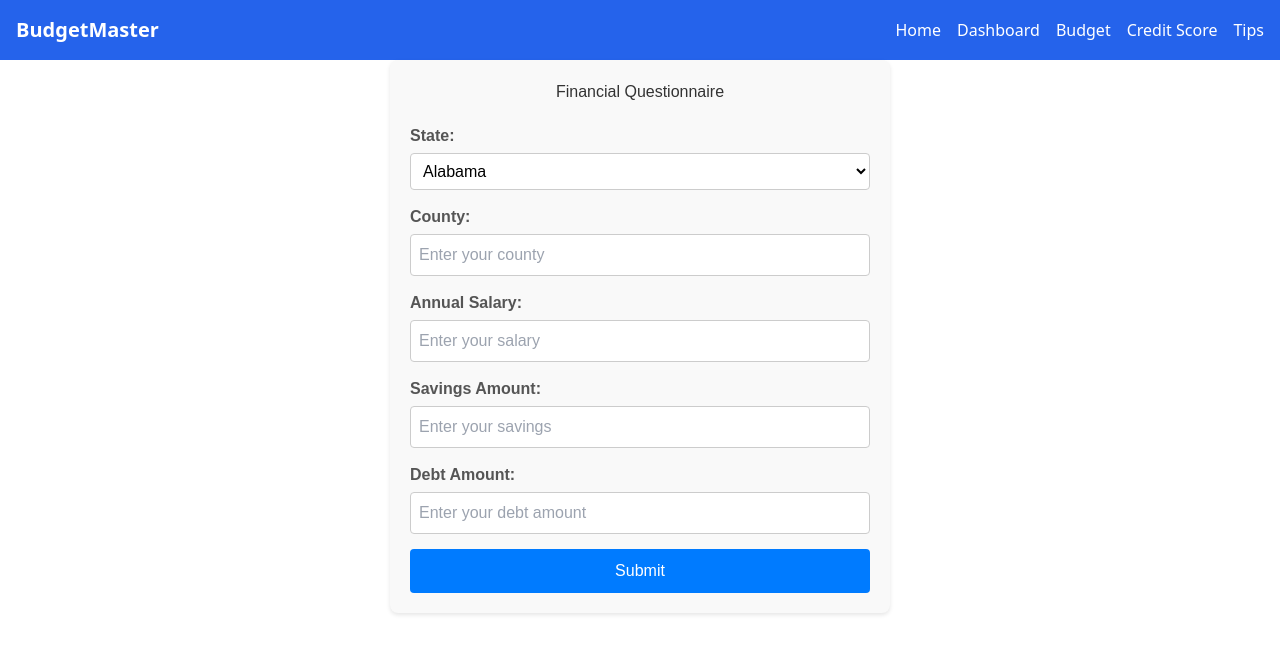
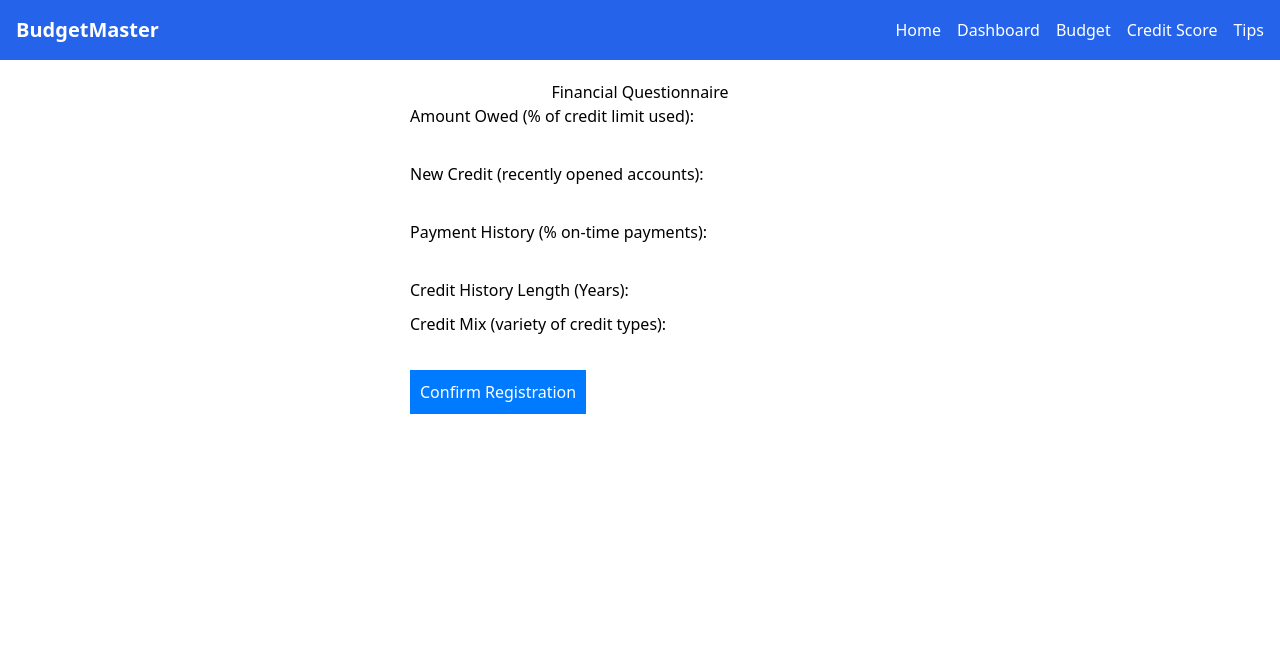
Before and after one commit to mattmars3/DoughJo, a React (Create React App) app in the folder frontend/: page /questionnaire in a window 1280 px wide. Shown: the top 654 px of the page. Built offline with nearby package versions, Linux system fonts and the light colour scheme.

Commit message:
frontend changes

```diff
--- a/frontend/package.json
+++ b/frontend/package.json
@@ -8,7 +8,9 @@
     "@testing-library/react": "^16.2.0",
     "@testing-library/user-event": "^13.5.0",
     "axios": "^1.8.1",
+    "chart.js": "^4.4.8",
     "react": "^19.0.0",
+    "react-chartjs-2": "^5.3.0",
     "react-dom": "^19.0.0",
     "react-router-dom": "^7.2.0",
     "react-scripts": "5.0.1",
--- a/frontend/src/App.js
+++ b/frontend/src/App.js
@@ -2,8 +2,6 @@ import React from "react";
 import { BrowserRouter as Router, Routes, Route } from "react-router-dom";
 
 // Import Pages
-import Questionnaire from "./pages/Questionnaire";
-
 import HomePage from "./pages/HomePage";
 import Login from "./pages/Login";
 import Register from "./pages/Register";
@@ -32,8 +30,6 @@ function App() {
         <Route path="/budget" element={<BudgetPage />} />
         <Route path="/credit" element={<CreditPage />} />
         <Route path="/tips" element={<TipsPage />} />
-        <Route path="/questionnaire" element={<Questionnaire />} />
-
       </Routes>
     </Router>
   );
--- a/frontend/src/pages/Dashboard.js
+++ b/frontend/src/pages/Dashboard.js
@@ -1,9 +1,29 @@
-import React from "react";
+import React, { useEffect, useState } from "react";
 
 function Dashboard() {
+  const [creditScore, setCreditScore] = useState(null);
+
+  useEffect(() => {
+    const storedScore = localStorage.getItem("creditScore");
+    console.log("Retrieved Credit Score:", storedScore); // Debugging log
+
+    if (storedScore) {
+      setCreditScore(storedScore);
+    }
+  }, []);
+
   return (
     <div className="flex items-center justify-center h-screen bg-gray-100">
-      <h1 className="text-3xl font-bold">Dashboard</h1>
+      <div className="text-center">
+        <h1 className="text-3xl font-bold">Dashboard</h1>
+        {creditScore ? (
+          <p className="text-xl mt-4">
+            Your Credit Score: <span className="font-bold text-blue-600">{creditScore}</span>
+          </p>
+        ) : (
+          <p className="text-xl mt-4">No credit score available. Please complete the questionnaire.</p>
+        )}
+      </div>
     </div>
   );
 }
--- a/frontend/src/pages/QuestionnairePage.js
+++ b/frontend/src/pages/QuestionnairePage.js
@@ -1,171 +1,98 @@
-import React from 'react';
+import React, { useState } from 'react';
+import { useNavigate } from 'react-router-dom';
 
 const QuestionnairePage = () => {
-  // List of all 50 U.S. states in alphabetical order
-  const states = [
-    { value: 'AL', label: 'Alabama' },
-    { value: 'AK', label: 'Alaska' },
-    { value: 'AZ', label: 'Arizona' },
-    { value: 'AR', label: 'Arkansas' },
-    { value: 'CA', label: 'California' },
-    { value: 'CO', label: 'Colorado' },
-    { value: 'CT', label: 'Connecticut' },
-    { value: 'DE', label: 'Delaware' },
-    { value: 'FL', label: 'Florida' },
-    { value: 'GA', label: 'Georgia' },
-    { value: 'HI', label: 'Hawaii' },
-    { value: 'ID', label: 'Idaho' },
-    { value: 'IL', label: 'Illinois' },
-    { value: 'IN', label: 'Indiana' },
-    { value: 'IA', label: 'Iowa' },
-    { value: 'KS', label: 'Kansas' },
-    { value: 'KY', label: 'Kentucky' },
-    { value: 'LA', label: 'Louisiana' },
-    { value: 'ME', label: 'Maine' },
-    { value: 'MD', label: 'Maryland' },
-    { value: 'MA', label: 'Massachusetts' },
-    { value: 'MI', label: 'Michigan' },
-    { value: 'MN', label: 'Minnesota' },
-    { value: 'MS', label: 'Mississippi' },
-    { value: 'MO', label: 'Missouri' },
-    { value: 'MT', label: 'Montana' },
-    { value: 'NE', label: 'Nebraska' },
-    { value: 'NV', label: 'Nevada' },
-    { value: 'NH', label: 'New Hampshire' },
-    { value: 'NJ', label: 'New Jersey' },
-    { value: 'NM', label: 'New Mexico' },
-    { value: 'NY', label: 'New York' },
-    { value: 'NC', label: 'North Carolina' },
-    { value: 'ND', label: 'North Dakota' },
-    { value: 'OH', label: 'Ohio' },
-    { value: 'OK', label: 'Oklahoma' },
-    { value: 'OR', label: 'Oregon' },
-    { value: 'PA', label: 'Pennsylvania' },
-    { value: 'RI', label: 'Rhode Island' },
-    { value: 'SC', label: 'South Carolina' },
-    { value: 'SD', label: 'South Dakota' },
-    { value: 'TN', label: 'Tennessee' },
-    { value: 'TX', label: 'Texas' },
-    { value: 'UT', label: 'Utah' },
-    { value: 'VT', label: 'Vermont' },
-    { value: 'VA', label: 'Virginia' },
-    { value: 'WA', label: 'Washington' },
-    { value: 'WV', label: 'West Virginia' },
-    { value: 'WI', label: 'Wisconsin' },
-    { value: 'WY', label: 'Wyoming' },
-  ];
+  const navigate = useNavigate();
+  const [creditScore, setCreditScore] = useState(null);
+  const [amountOwed, setAmountOwed] = useState('');
+  const [newCredit, setNewCredit] = useState('');
+  const [paymentHistory, setPaymentHistory] = useState('');
+  const [creditHistoryLength, setCreditHistoryLength] = useState('');
+  const [creditMix, setCreditMix] = useState('');
+
+  const calculateCreditScore = () => {
+    let score = 600;
+
+    if (paymentHistory >= 95) score += 100;
+    else if (paymentHistory >= 80) score += 50;
+    else if (paymentHistory >= 60) score -= 50;
+    else score -= 150;
+
+    if (amountOwed < 10) score += 80;
+    else if (amountOwed < 30) score += 40;
+    else if (amountOwed < 50) score -= 30;
+    else if (amountOwed < 75) score -= 80;
+    else score -= 150;
+
+    if (creditHistoryLength > 15) score += 70;
+    else if (creditHistoryLength > 8) score += 50;
+    else if (creditHistoryLength > 3) score += 20;
+    else if (creditHistoryLength > 1) score -= 50;
+    else score -= 100;
+
+    if (newCredit === 0) score += 30;
+    else if (newCredit <= 2) score += 10;
+    else if (newCredit <= 5) score -= 30;
+    else score -= 70;
+
+    if (creditMix >= 3) score += 40;
+    else if (creditMix === 2) score += 20;
+    else if (creditMix === 1) score += 5;
+    else score -= 30;
+
+    score = Math.max(350, Math.min(850, score)); // Keep score within valid range
+    setCreditScore(score); // Update state
+    return score;
+  };
+
+  const handleConfirmRegistration = () => {
+    const finalScore = calculateCreditScore(); // Ensure the score is calculated
+    console.log("Final Credit Score:", finalScore); // Debugging log
+    localStorage.setItem("creditScore", finalScore); // Save score to localStorage
+    navigate("/dashboard"); // Redirect to dashboard
+};
 
   return (
     <div style={styles.container}>
       <h2 style={styles.heading}>Financial Questionnaire</h2>
-      <form style={styles.form}>
+
+      {/* Input fields for credit factors */}
       <div style={styles.formGroup}>
-          <label style={styles.label}>State:</label>
-          <select style={styles.select}>
-            {states.map((state) => (
-              <option key={state.value} value={state.value}>
-                {state.label}
-              </option>
-            ))}
-          </select>
+        <label>Amount Owed (% of credit limit used):</label>
+        <input type="number" value={amountOwed} onChange={(e) => setAmountOwed(Number(e.target.value))} />
       </div>
 
       <div style={styles.formGroup}>
-          <label style={styles.label}>County:</label>
-          <input
-            type="text"
-            placeholder="Enter your county"
-            style={styles.input}
-          />
+        <label>New Credit (recently opened accounts):</label>
+        <input type="number" value={newCredit} onChange={(e) => setNewCredit(Number(e.target.value))} />
       </div>
 
       <div style={styles.formGroup}>
-          <label style={styles.label}>Annual Salary:</label>
-          <input
-            type="number"
-            placeholder="Enter your salary"
-            style={styles.input}
-          />
+        <label>Payment History (% on-time payments):</label>
+        <input type="number" value={paymentHistory} onChange={(e) => setPaymentHistory(Number(e.target.value))} />
       </div>
 
       <div style={styles.formGroup}>
-          <label style={styles.label}>Savings Amount:</label>
-          <input
-            type="number"
-            placeholder="Enter your savings"
-            style={styles.input}
-          />
+        <label>Credit History Length (Years):</label>
+        <input type="number" value={creditHistoryLength} onChange={(e) => setCreditHistoryLength(Number(e.target.value))} />
       </div>
 
       <div style={styles.formGroup}>
-          <label style={styles.label}>Debt Amount:</label>
-          <input
-            type="number"
-            placeholder="Enter your debt amount"
-            style={styles.input}
-          />
+        <label>Credit Mix (variety of credit types):</label>
+        <input type="number" value={creditMix} onChange={(e) => setCreditMix(Number(e.target.value))} />
       </div>
 
-        <button type="submit" style={styles.button}>
-          Submit
-        </button>
-      </form>
+      {/* Confirm Registration Button */}
+      <button onClick={handleConfirmRegistration} style={styles.button}>Confirm Registration</button>
     </div>
   );
 };
 
-// Basic inline styles for visual appeal
 const styles = {
-  container: {
-    maxWidth: '500px',
-    margin: '0 auto',
-    padding: '20px',
-    fontFamily: 'Arial, sans-serif',
-    backgroundColor: '#f9f9f9',
-    borderRadius: '8px',
-    boxShadow: '0 2px 4px rgba(0, 0, 0, 0.1)',
-  },
-  heading: {
-    textAlign: 'center',
-    color: '#333',
-    marginBottom: '20px',
-  },
-  form: {
-    display: 'flex',
-    flexDirection: 'column',
-    gap: '15px',
-  },
-  formGroup: {
-    display: 'flex',
-    flexDirection: 'column',
-    gap: '5px',
-  },
-  label: {
-    fontWeight: 'bold',
-    color: '#555',
-  },
-  input: {
-    padding: '8px',
-    borderRadius: '4px',
-    border: '1px solid #ccc',
-    fontSize: '16px',
-  },
-  select: {
-    padding: '8px',
-    borderRadius: '4px',
-    border: '1px solid #ccc',
-    fontSize: '16px',
-    backgroundColor: '#fff',
-  },
-  button: {
-    padding: '10px',
-    borderRadius: '4px',
-    border: 'none',
-    backgroundColor: '#007bff',
-    color: '#fff',
-    fontSize: '16px',
-    cursor: 'pointer',
-  },
+  container: { maxWidth: "500px", margin: "auto", padding: "20px" },
+  heading: { textAlign: "center" },
+  formGroup: { marginBottom: "10px" },
+  button: { padding: "10px", backgroundColor: "#007bff", color: "white", border: "none", cursor: "pointer" },
 };
 
 export default QuestionnairePage;
--- a/frontend/src/pages/Register.js
+++ b/frontend/src/pages/Register.js
@@ -7,7 +7,7 @@ const SERVER_IP_ADDR = "http://3.145.180.241:3333"; // Replace with actual backe
 const Register = () => {
   const [name, setName] = useState("");
   const [password, setPassword] = useState("");
-  const navigate = useNavigate(); // Allows navigation to another page
+  const navigate = useNavigate(); // Correctly initialize navigation
 
   const registerUser = async () => {
     console.log("Register button clicked");
@@ -21,10 +21,11 @@ const Register = () => {
 
       console.log("User registered successfully!", response.data);
 
-      // Redirect to the questionnaire page after successful registration
+      // ✅ Navigate only after the API request is successful
       navigate("/questionnaire");
     } catch (error) {
       console.error("Error registering user:", error);
+      alert("Registration failed. Please try again.");
     }
   };
 
```
Lines whose indentation alone changed are shown as unchanged.
